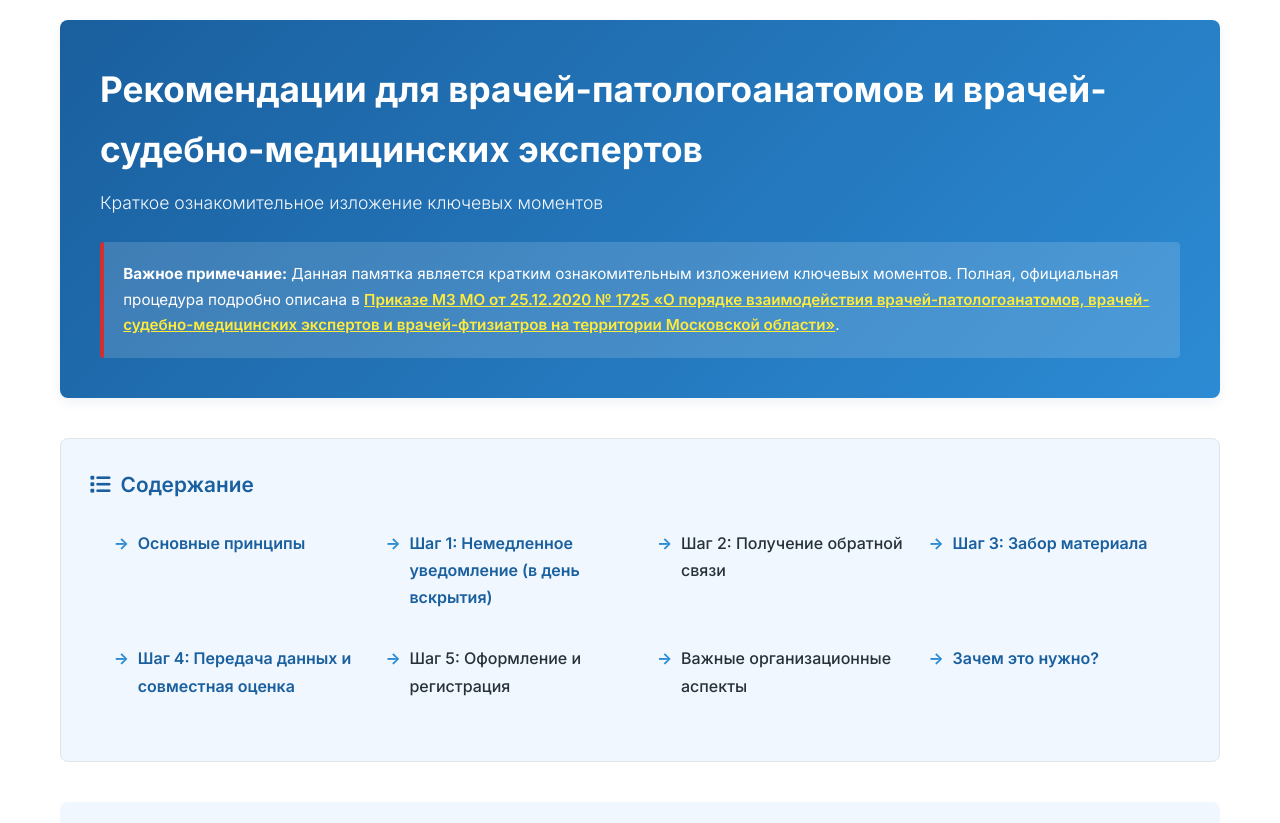
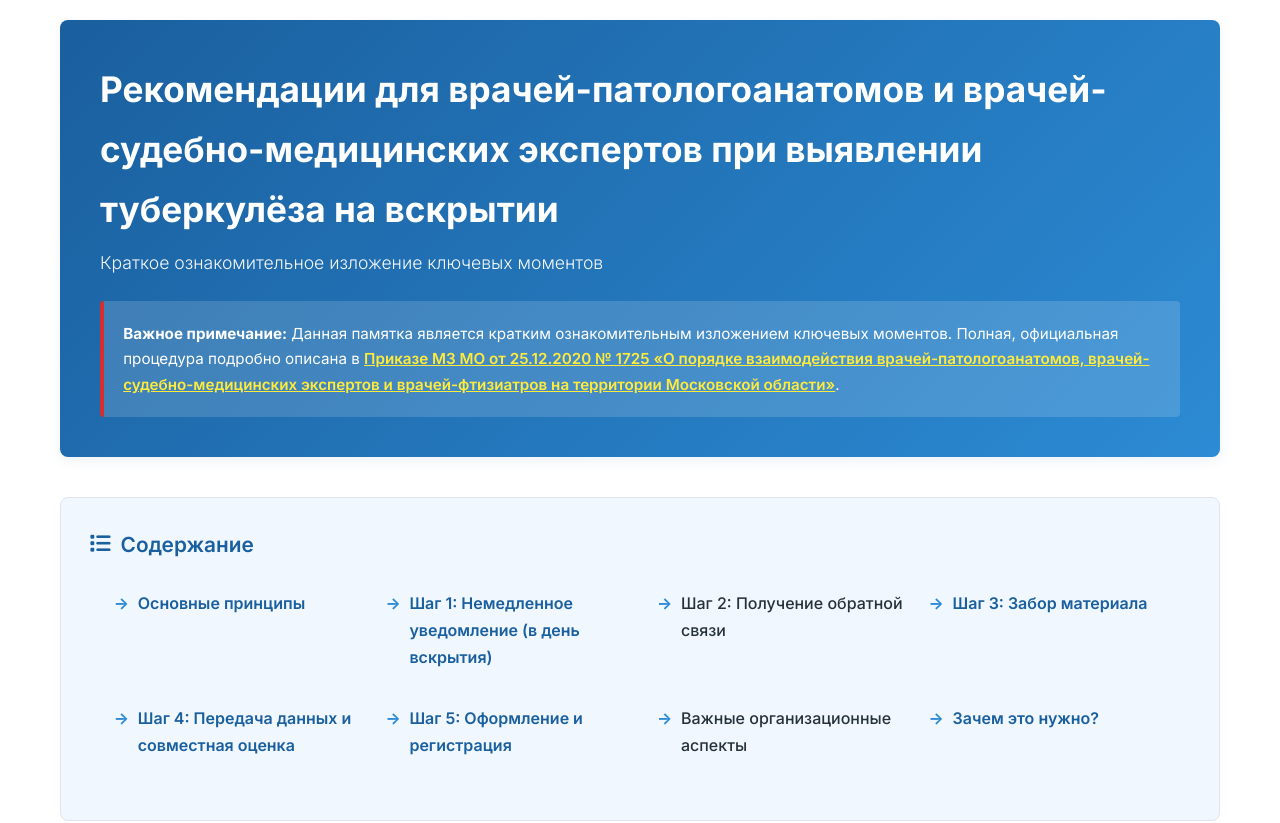
Before and after one commit to klinmokptd/sudmed, a plain HTML site: page index.html in a window 1280 px wide. Shown: the top 823 px of the page. Drawn offline with Linux system fonts and the light colour scheme.

Commit message:
Update index.html

```diff
--- a/index.html
+++ b/index.html
@@ -350,7 +350,7 @@
 <body>
     <!-- Заголовок и вводная информация -->
     <header class="document-header">
-        <h1 class="document-title">Рекомендации для врачей-патологоанатомов и врачей-судебно-медицинских экспертов</h1>
+        <h1 class="document-title">Рекомендации для врачей-патологоанатомов и врачей-судебно-медицинских экспертов при выявлении туберкулёза на вскрытии</h1>
         <p class="document-subtitle">Краткое ознакомительное изложение ключевых моментов</p>
 
         <div class="important-note">
```
